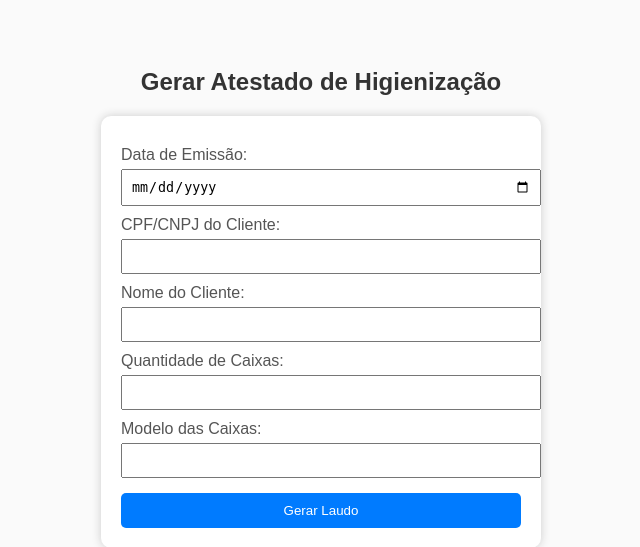
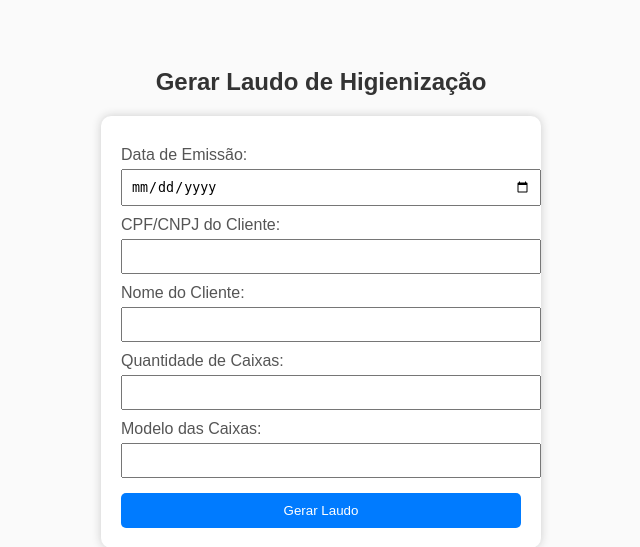
Before and after one commit to deciusmotta/laudo, a Flask app: page / in a window 1280 px wide. Shown: the top 547 px of the page, without its empty margins (319-959 px from the left). Run offline with Flask 3, Linux system fonts and the light colour scheme.

Commit message:
Update form.html

```diff
--- a/templates/form.html
+++ b/templates/form.html
@@ -6,7 +6,7 @@
 <link rel="stylesheet" href="/static/style.css">
 </head>
 <body>
-  <h2>Gerar Atestado de Higienização</h2>
+<h2>Gerar Laudo de Higienização</h2>
 <form method="post">
 <label>Data de Emissão:</label>
 <input type="date" name="data_emissao" required><br>
```
Lines whose indentation alone changed are shown as unchanged.
